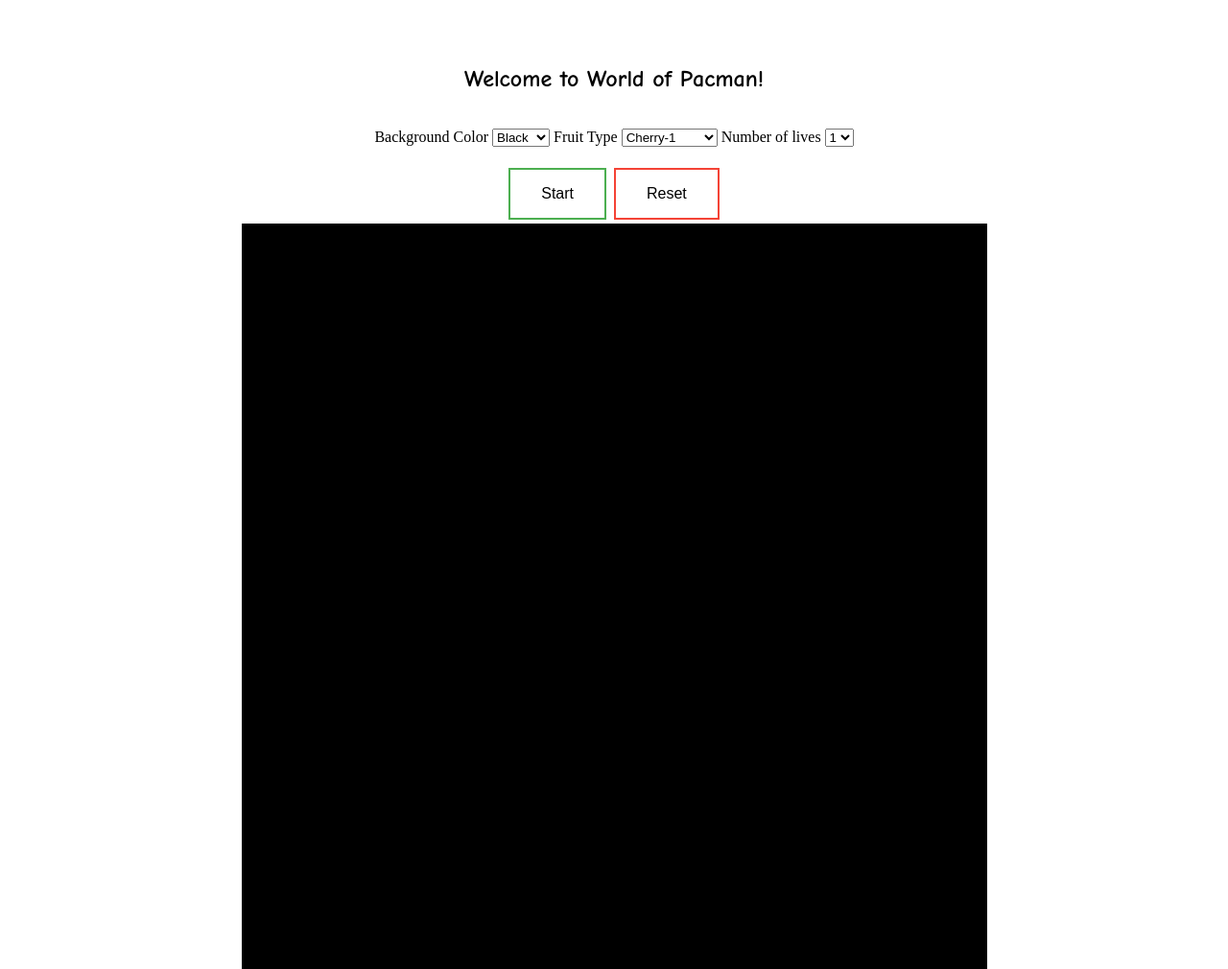
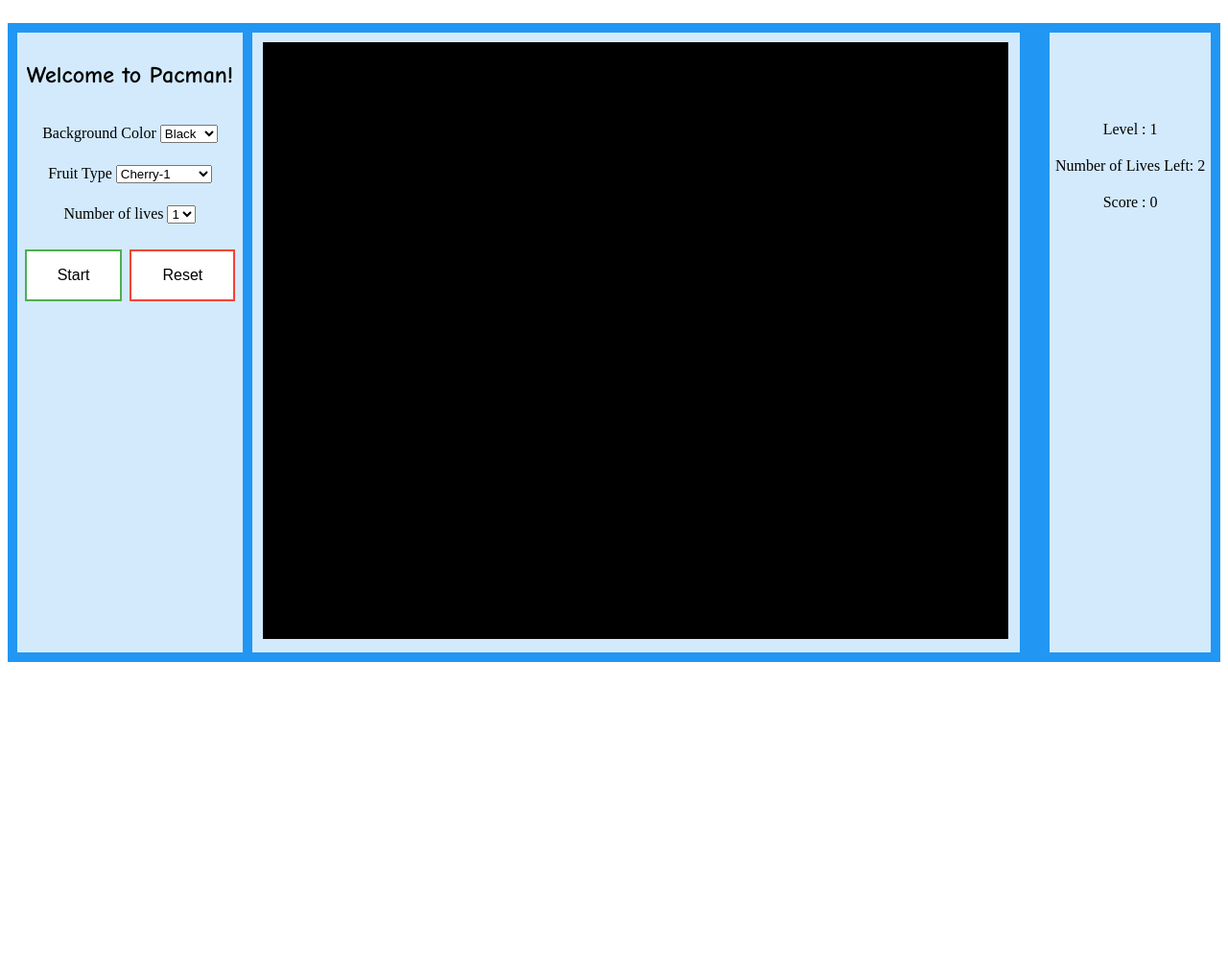
Before and after one commit to Wang-Shiyu/pacman, a plain HTML site: page src/main/resources/public/index.html in a window 1280 px wide. Shown: the whole page at 96% size. After the commit the page ends 800 px from the top, so only its background shows below. Drawn offline with Linux system fonts and the light colour scheme; no server answers.

Commit message:
change maze

```diff
--- a/src/main/resources/public/index.html
+++ b/src/main/resources/public/index.html
@@ -8,10 +8,12 @@
     <link rel="stylesheet" href="styles.css">
 </head>
 <body>
-<div style="position:relative; top:3em; left:0em;" align="center">
-    <h2 class="title">Welcome to World of Pacman!</h2>
+<div style="position:relative; top:1em; left:0em;" align="center" class="grid-container">
+    <div>
+    <h2 class="title">Welcome to Pacman!</h2>
     <br>
     <div>
+        <div class="dropdown">
         Background Color
         <select id="bgColor">
             <option value="Black">Black</option>
@@ -19,11 +21,17 @@
             <option value="Green">Green</option>
             <option value="Blue">Blue</option>
         </select>
+        </div>
+        <br>
+        <div class="dropdown">
         Fruit Type
         <select id="Fruit">
             <option value="Cherry">Cherry-1</option>
             <option value="Strawberry">StrawBerry-2</option>
         </select>
+        </div>
+        <br>
+        <div class="dropdown">
         Number of lives
         <select id="Life">
             <option value="1">1</option>
@@ -32,13 +40,32 @@
             <option value="4">4</option>
             <option value="5">5</option>
         </select>
+        </div>
     </div>
     <br>
     <div>
         <button id="btn-start" class="button startButton">Start</button>
         <button id="btn-reset" class="button resetButton">Reset</button>
     </div>
-    <canvas width="775" height="775" style="border: 1px solid #000000"></canvas>
+    </div>
+    <div class="canvas">
+    <canvas width="775" height="620" style="border: 1px solid #000000"></canvas>
+    </div>
+    <div class="statecolumn">
+        <br>
+        <br>
+        <br>
+        <br>
+        <div class="state">
+            Level : 1
+        </div>
+        <div class="state">
+            Number of Lives Left: 2
+        </div>
+        <div class="state">
+            Score : 0
+        </div>
+    </div>
 </div>
 </body>
 </html>
--- a/src/main/resources/public/js/view.js
+++ b/src/main/resources/public/js/view.js
@@ -39,12 +39,17 @@
         // TODO: check is start
         drawGameBoard(data);
         drawImage(ghostImg,155, 31, 0);
+        drawImage(ghostImg,217, 31, 2);
+        drawImage(ghostImg,465, 372, 0);
         drawImage(ghostImg,217, 31, 0);
+        drawImage(ghostImg,558, 155,0);
+        drawImage(ghostImg,155, 558,2);
         drawImage(pacmanImg,93, 31, 0);
         drawImage(cherryImg,62, 93, 0);
         drawImage(cherryImg,248, 155, 0);
-        drawImage(cherryImg,527, 341, 0);
+        drawImage(cherryImg,527, 372, 0);
         drawImage(cherryImg,217, 465, 0);
+        drawImage(cherryImg,186, 558, 0);
     };
 
     const drawGameBoard = function (data) {
--- a/src/main/resources/public/styles.css
+++ b/src/main/resources/public/styles.css
@@ -38,3 +38,38 @@
 .title {
     font-family: "Comic Sans MS", cursive, sans-serif;
 }
+
+.grid-container {
+    display: grid;
+    grid-template-columns: auto auto auto;
+    grid-gap: 10px;
+    background-color: #2196F3;
+    padding: 10px;
+}
+
+.grid-container > div {
+    background-color: rgba(255, 255, 255, 0.8);
+    text-align: center;
+    padding: 10px 0;
+}
+
+.canvas {
+    grid-column-start: 2;
+    grid-column-end: 4;
+}
+
+.statecolumn {
+    padding-top: 100px;
+    grid-column-start: 5;
+    grid-column-end: 5;
+}
+
+.dropdown {
+    padding-bottom: 5px;
+}
+
+.state {
+    align-content: center;
+    padding-top: 10px;
+    padding-bottom: 10px;
+}
```
Also changed, not shown: src/main/resources/public/maze.txt, 1 other file.
